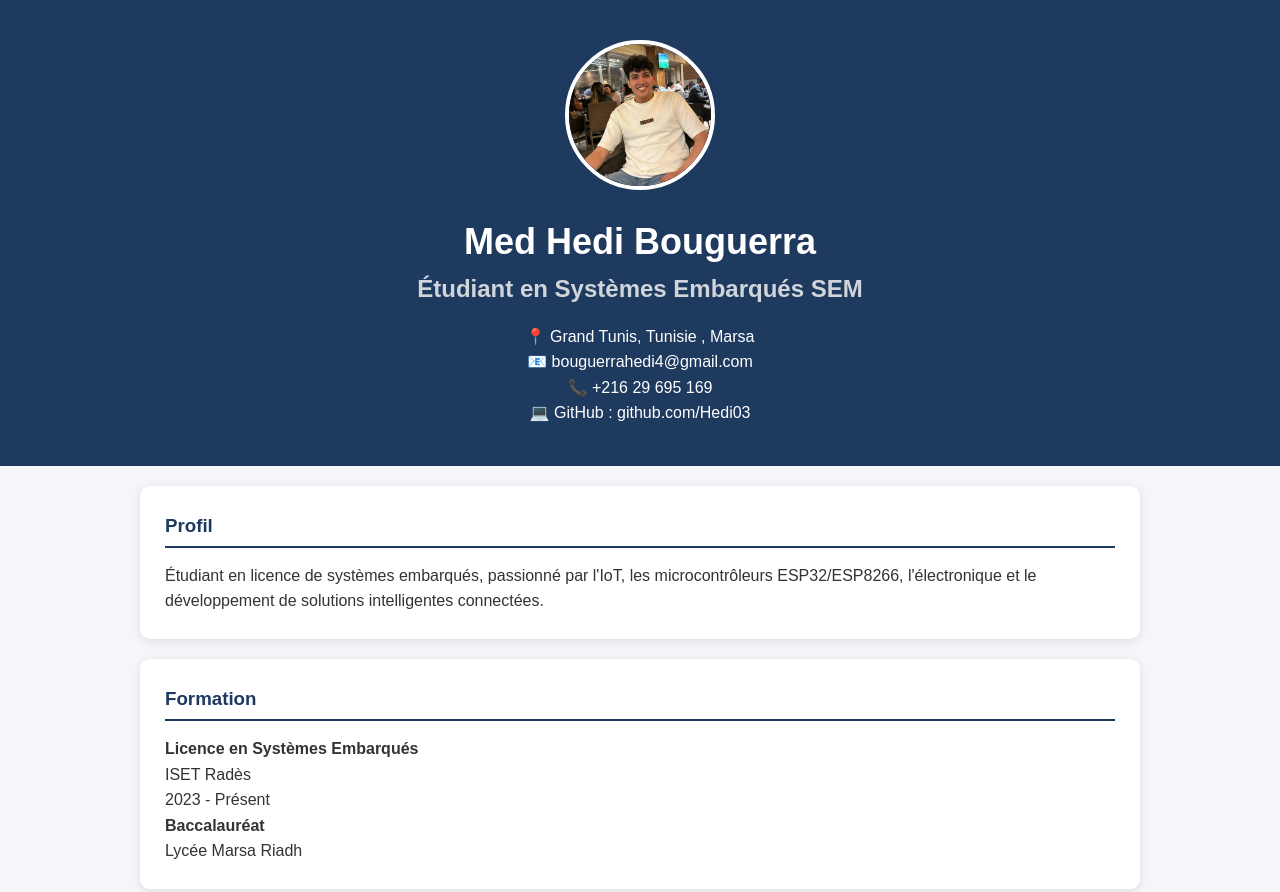
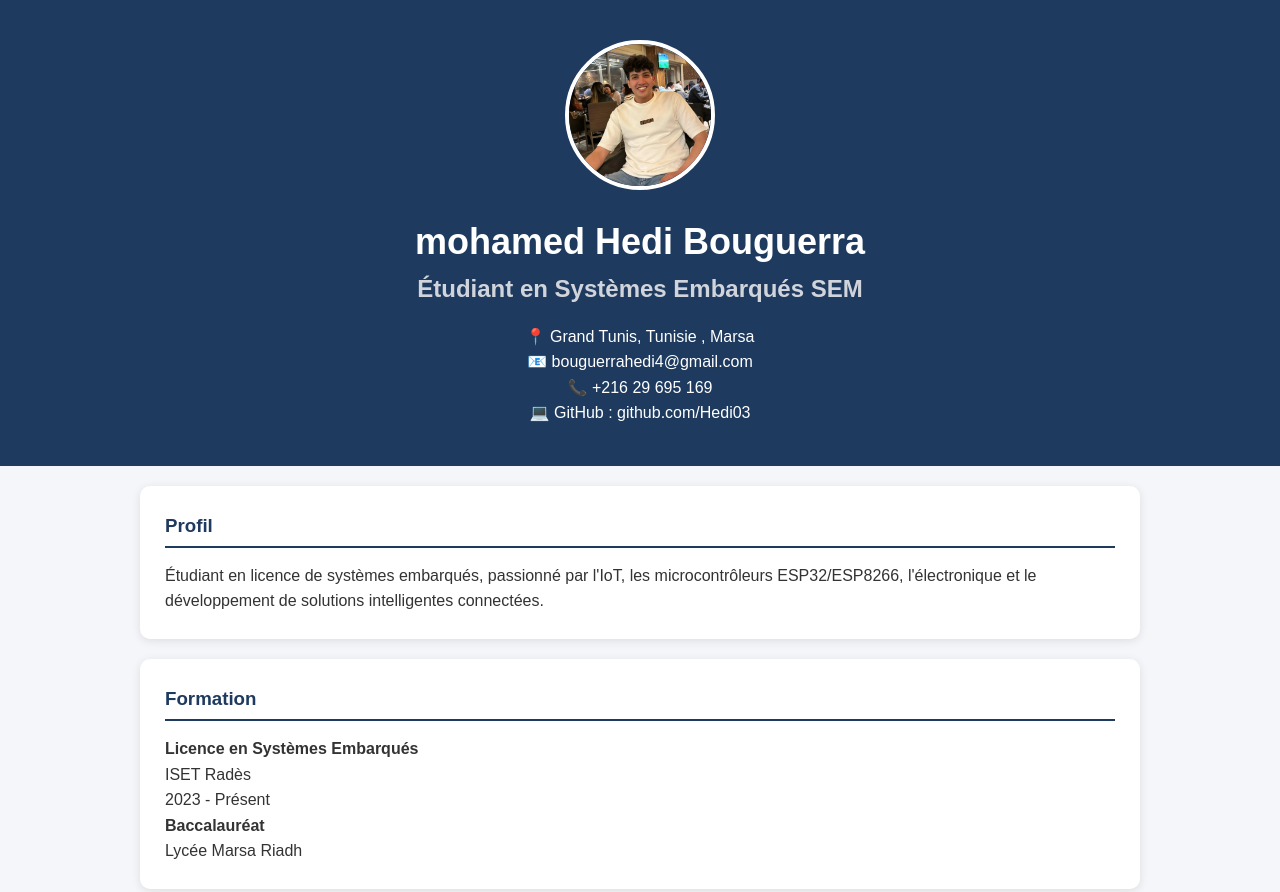
Before and after one commit to Hedi03/Hedi03.github.io, a plain HTML site: page index.html in a window 1280 px wide. Shown: the top 892 px of the page. Drawn offline with Linux system fonts and the light colour scheme.

Commit message:
Update CV content and formatting in index.html

```diff
--- a/index.html
+++ b/index.html
@@ -11,7 +11,7 @@
     <header>
         <div class="container">
             <img src=" photo.jpg" alt="Photo de profil" class="photo">
-            <h1>Med Hedi Bouguerra</h1>
+            <h1>mohamed Hedi Bouguerra</h1>
             <h2>Étudiant en Systèmes Embarqués  SEM</h2>
 
             <div class="infos">
```
